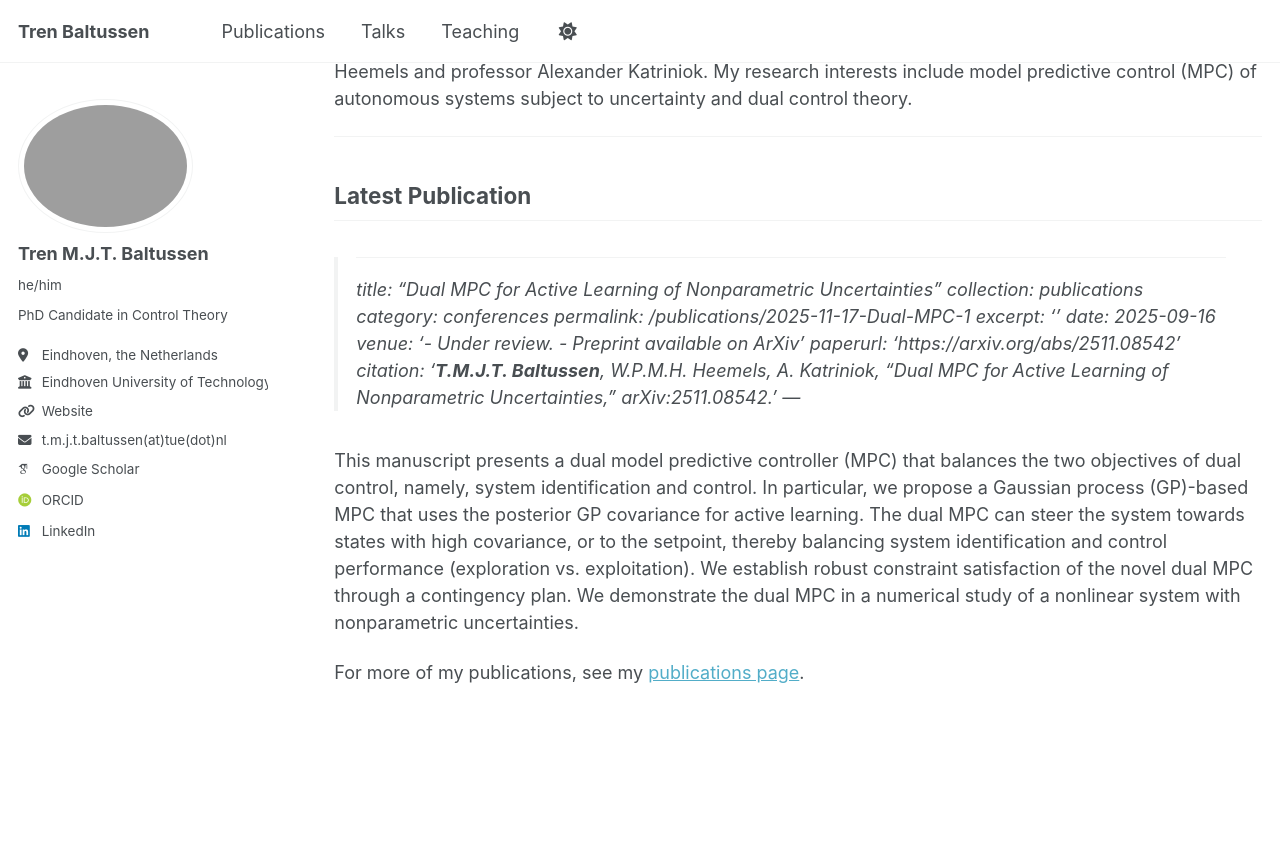
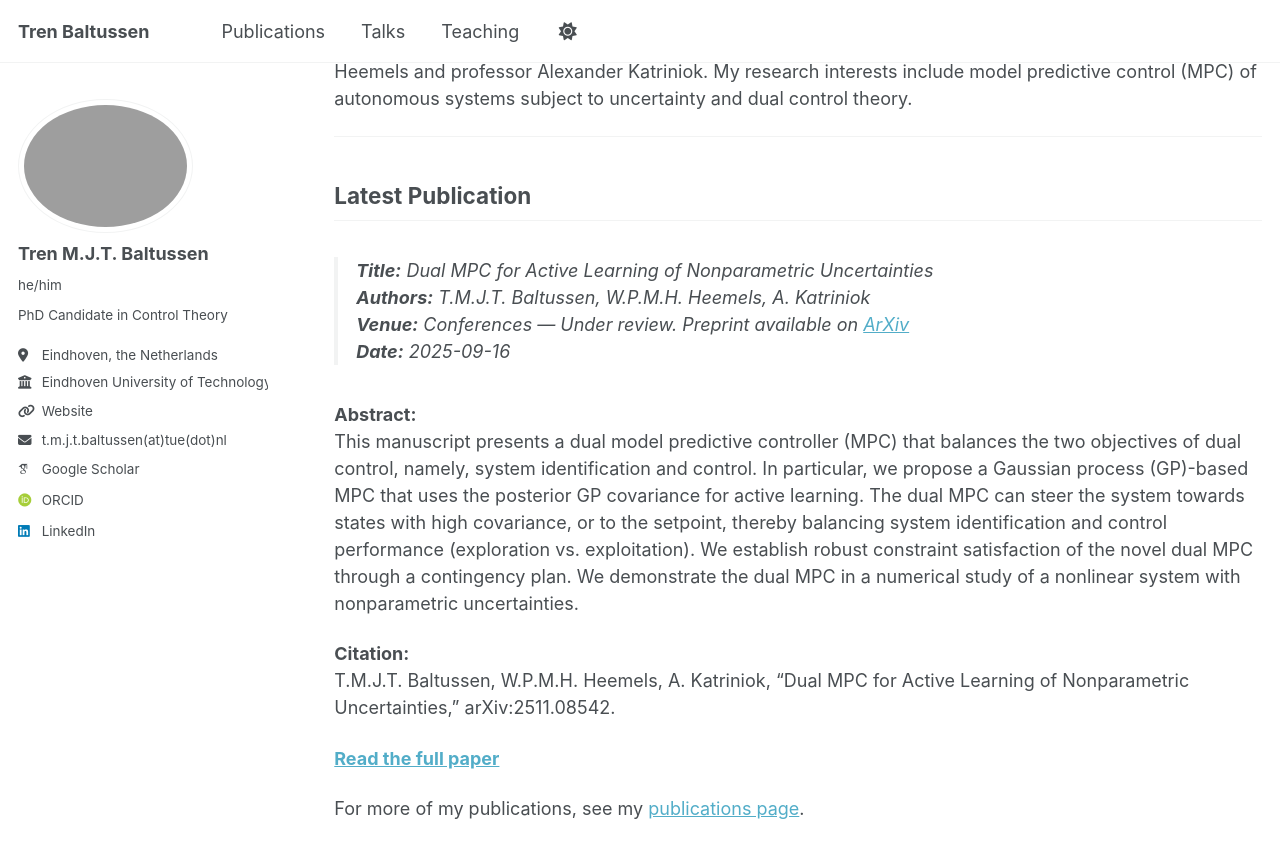
Before and after one commit to TrenBaltussen/TrenBaltussen.github.io, a Jekyll site: the page built from _pages/about.md, in a window 1280 px wide and 900 px high, scrolled down 191 px. Shown: the top 858 px of the window. Built offline with Jekyll 4.4.1, drawn with Linux system fonts in a browser that asks for light colours; some web fonts are replaced.

Commit message:
Revise latest publication entry format
Updated the publication entry format to include structured metadata and improved readability.

```diff
--- a/_pages/latest_publication.md
+++ b/_pages/latest_publication.md
@@ -1,14 +1,12 @@
----
-title: "Dual MPC for Active Learning of Nonparametric Uncertainties"
-collection: publications
-category: conferences
-permalink: /publications/2025-11-17-Dual-MPC-1
-excerpt: ''
-date: 2025-09-16
-venue: '- Under review. - Preprint available on ArXiv'
-paperurl: 'https://arxiv.org/abs/2511.08542'
-citation: '<b>T.M.J.T. Baltussen</b>, W.P.M.H. Heemels, A. Katriniok,
-“Dual MPC for Active Learning of Nonparametric Uncertainties,” arXiv:2511.08542.'
----
+**Title:** Dual MPC for Active Learning of Nonparametric Uncertainties
+**Authors:** T.M.J.T. Baltussen, W.P.M.H. Heemels, A. Katriniok
+**Venue:** Conferences — Under review. Preprint available on [ArXiv](https://arxiv.org/abs/2511.08542)
+**Date:** 2025-09-16
 
+**Abstract:**
 This manuscript presents a dual model predictive controller (MPC) that balances the two objectives of dual control, namely, system identification and control. In particular, we propose a Gaussian process (GP)-based MPC that uses the posterior GP covariance for active learning. The dual MPC can steer the system towards states with high covariance, or to the setpoint, thereby balancing system identification and control performance (exploration vs. exploitation). We establish robust constraint satisfaction of the novel dual MPC through a contingency plan. We demonstrate the dual MPC in a numerical study of a nonlinear system with nonparametric uncertainties.
+
+**Citation:**
+T.M.J.T. Baltussen, W.P.M.H. Heemels, A. Katriniok, “Dual MPC for Active Learning of Nonparametric Uncertainties,” arXiv:2511.08542.
+
+**[Read the full paper](https://arxiv.org/abs/2511.08542)**
```
